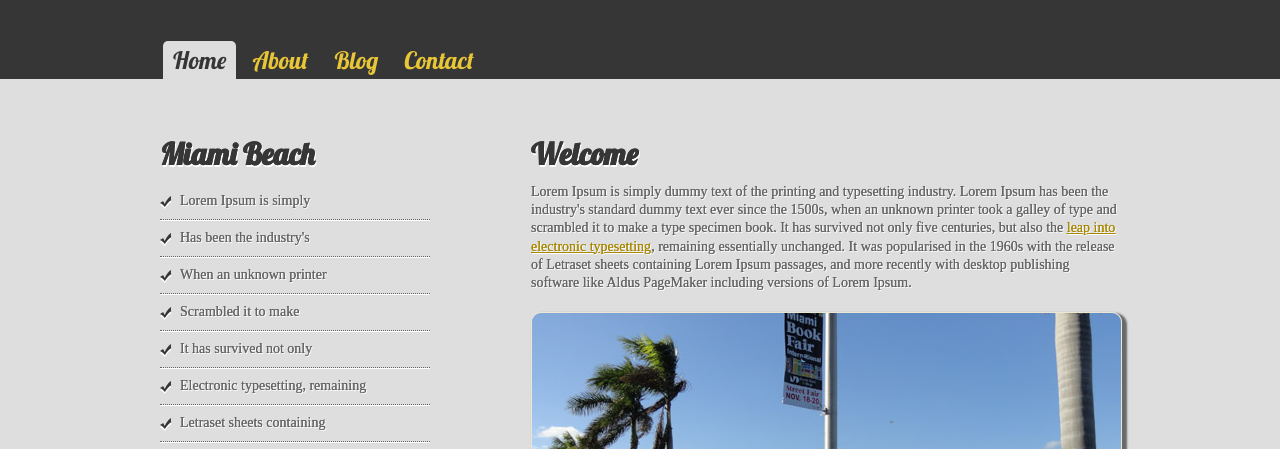
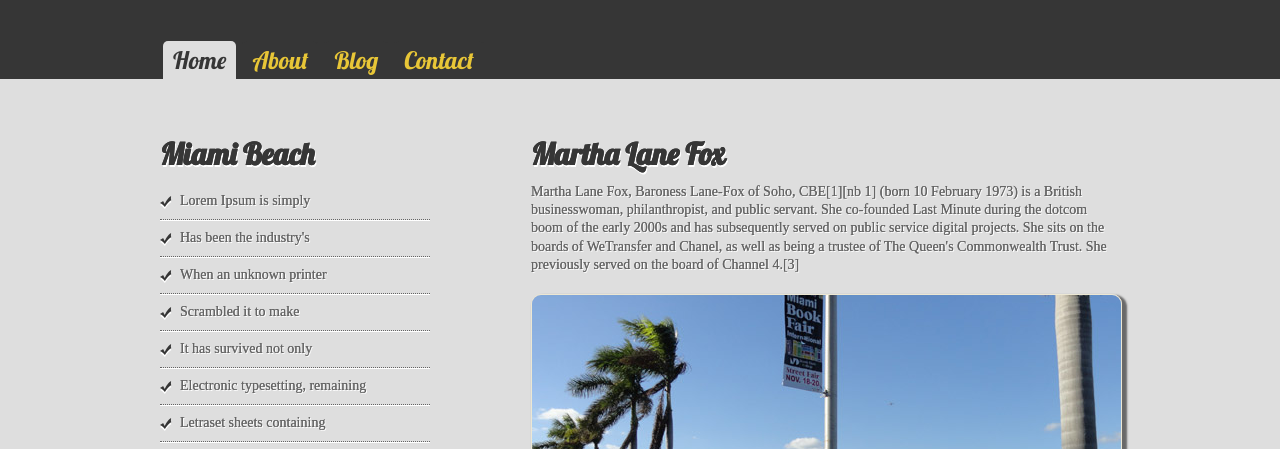
Before and after one commit to juan-bongiovane/hello-world-BAJ03, a plain HTML site: page index.html in a window 1280 px wide. Shown: the part 345-794 px from the top of the page. Drawn offline with Linux system fonts and the light colour scheme; a web font is replaced by a local one.

Commit message:
Añadir parrafo Martha Lane Fox BAJ03

```diff
--- a/index.html
+++ b/index.html
@@ -36,9 +36,9 @@ Released: 4.3.13
         </ul>
     </nav>
     <div class="mainContent">
-    	<h1>Welcome</h1>
+    	<h1>Martha Lane Fox</h1>
         <p>
-        	Lorem Ipsum is simply dummy text of the printing and typesetting industry. Lorem Ipsum has been the industry's standard dummy text ever since the 1500s, when an unknown printer took a galley of type and scrambled it to make a type specimen book. It has survived not only five centuries, but also the <a href="#">leap into electronic typesetting</a>, remaining essentially unchanged. It was popularised in the 1960s with the release of Letraset sheets containing Lorem Ipsum passages, and more recently with desktop publishing software like Aldus PageMaker including versions of Lorem Ipsum.
+        	Martha Lane Fox, Baroness Lane-Fox of Soho, CBE[1][nb 1] (born 10 February 1973) is a British businesswoman, philanthropist, and public servant. She co-founded Last Minute during the dotcom boom of the early 2000s and has subsequently served on public service digital projects. She sits on the boards of WeTransfer and Chanel, as well as being a trustee of The Queen's Commonwealth Trust. She previously served on the board of Channel 4.[3]
         </p>
         <p><img src="images/pic.jpg" alt="pic" class="picStyle"></p>
         <p>
```
